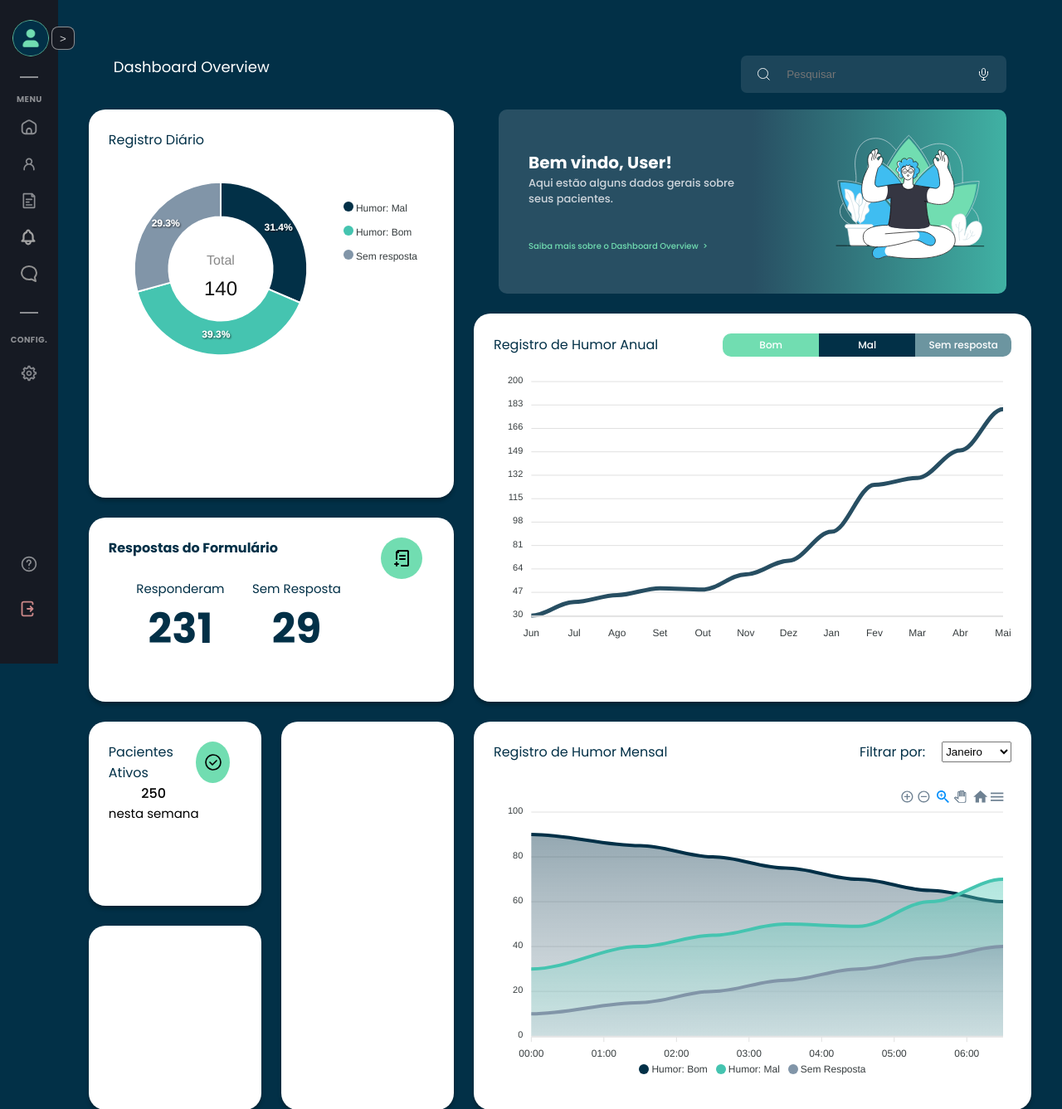
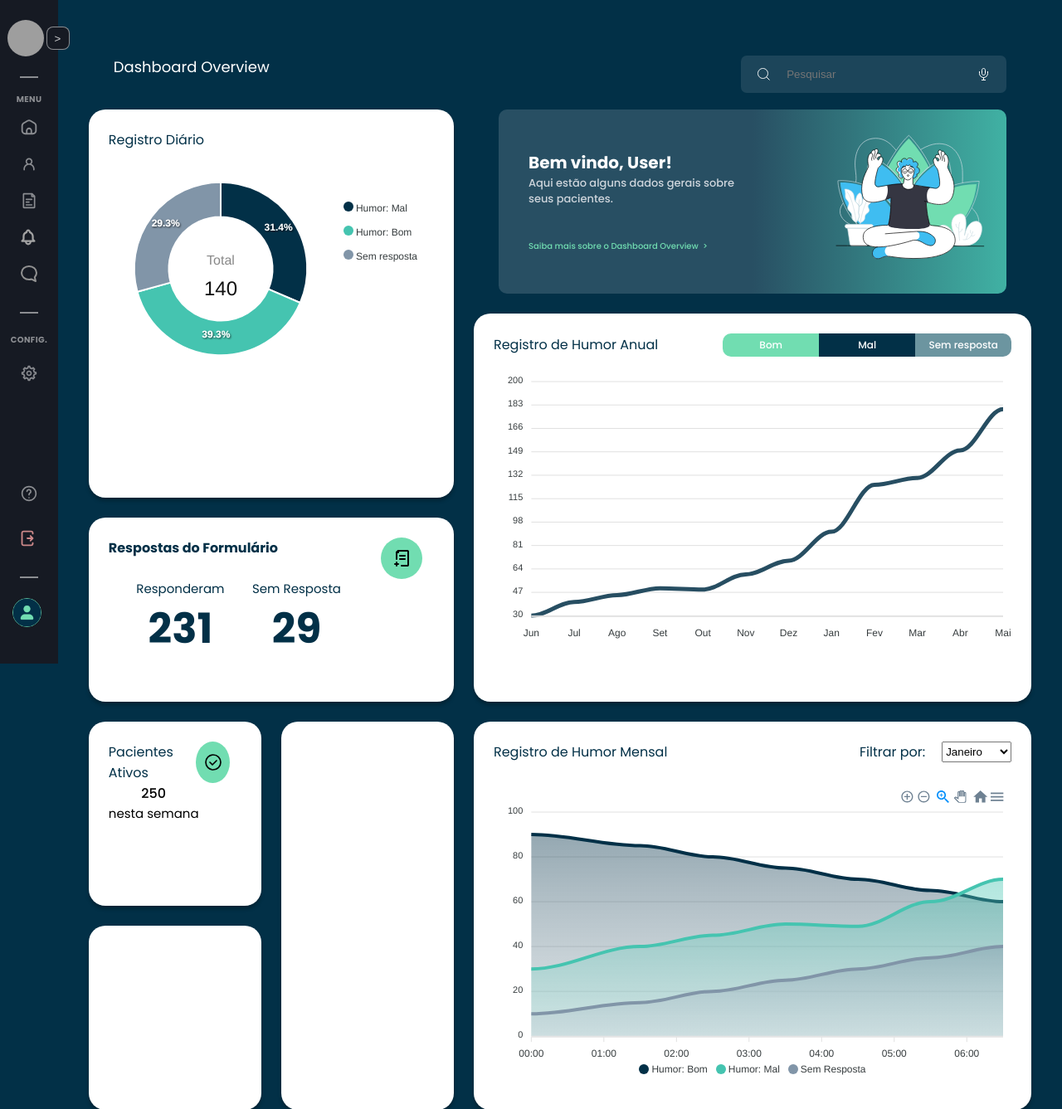
Before and after one commit to aasjunior/tera_dashboard, a Flask app: page /dashboard in a window 1280 px wide. Shown: the top 1337 px of the page at 83% size. Run offline with Flask 3, Linux system fonts and the light colour scheme; some libraries are stand-ins or nearby versions; grey boxes are pictures that could not be loaded.

Commit message:
updating

```diff
--- a/views/components/sidebar.html
+++ b/views/components/sidebar.html
@@ -1,10 +1,6 @@
 <aside id="sidebar-expanded" class="sidebar d-flex col d-none">
     <div class="sidebar-header d-flex row vertical-center">
-        <img class="user_image" src="{{ url_for('static', filename='imgs/' + image) }}" alt="Foto do usuário">
-        <div class="d-flex col horizontal-start">
-            <h2 class="sidebar-title">MONITOR</h2>
-            <h3 class="user_name">{{ name }}</h3>
-        </div>
+        <img class="logo_image" src="{{ url_for('static', filename='imgs/icons/logo-tera-sem-slogan.svg') }}" alt="Foto do usuário">
     </div>
     <hr class="sidebar-line">
     <div class="sidebar-content d-flex col">
@@ -50,30 +46,41 @@
             </a>
         </div>
     </div>
+    <hr class="sidebar-line">
+    <div class="sidebar-header d-flex row vertical-center">
+        <img class="user_image" src="{{ url_for('static', filename='imgs/' + image) }}" alt="Foto do usuário">
+        <div class="d-flex col horizontal-start">
+            <h2 class="sidebar-title">MONITOR</h2>
+            <h3 class="user_name">{{ name }}</h3>
+        </div>
+    </div>
+    <br>
     <button class="sidebar-collapse">&lt;</button>
 </aside>
 
+<!-- COLLAPSED -->
+
 <aside id="sidebar-collapsed" class="sidebar d-flex col">
-    <div class="sidebar-header d-flex row vertical-center">
-        <img class="user_image" src="{{ url_for('static', filename='imgs/' + image) }}" alt="Foto do usuário">
+    <div class="sidebar-header d-flex row vertical-center horizontal-center ml-10">
+        <img class="logo_image" src="{{ url_for('static', filename='imgs/icons/logo-tera-sem-slogan.svg') }}" alt="Foto do usuário">
         <button class="sidebar-expand">&gt;</button>
     </div>
     <hr class="sidebar-line">
-    <div class="sidebar-content d-flex col">
+    <div class="sidebar-content d-flex col horizontal-center vertical-center">
         <h2 class="sidebar-title">MENU</h2>
-        <a href="/dashboard" class="sidebar-link d-flex">
+        <a href="/dashboard" class="sidebar-link d-flex center">
             <span class="icon homeIcon"></span>
         </a>
-        <a href="/pacientes" class="sidebar-link d-flex">
+        <a href="/pacientes" class="sidebar-link d-flex center">
             <span class="icon patientIcon"></span>
         </a>
-        <a href="/paciente-dados" class="sidebar-link d-flex">
+        <a href="/paciente-dados" class="sidebar-link d-flex center">
             <span class="icon newPatientIcon"></span>
         </a>
-        <a href="#" class="sidebar-link d-flex">
+        <a href="#" class="sidebar-link d-flex center">
             <span class="icon notificationIcon"></span>
         </a>
-        <a href="#" class="sidebar-link d-flex">
+        <a href="#" class="sidebar-link d-flex center">
             <span class="icon chatIcon"></span>
         </a>
     </div>
@@ -81,17 +88,21 @@
     <div class="sidebar-foot d-flex col space-between">
         <div class="sidebar-config d-flex col">
             <h2 class="sidebar-title">CONFIG.</h2>
-            <a href="#" class="sidebar-link d-flex">
+            <a href="#" class="sidebar-link d-flex center">
                 <span class="icon configIcon"></span>
             </a>
         </div>
         <div class="sidebar-bottom d-flex col">
-            <a href="#" class="sidebar-link d-flex">
+            <a href="#" class="sidebar-link d-flex center">
                 <span class="icon helpIcon"></span>
             </a>
-            <a href="#" class="sidebar-link d-flex">
+            <a href="#" class="sidebar-link d-flex center">
                 <span class="icon logoutIcon"></span>
             </a>
         </div>
     </div>
+    <hr class="sidebar-line">
+    <div class="sidebar-header d-flex row vertical-center">
+        <img class="user_image" src="{{ url_for('static', filename='imgs/' + image) }}" alt="Foto do usuário">
+    </div>
 </aside>
--- a/views/static/css/custom.css
+++ b/views/static/css/custom.css
@@ -63,9 +63,18 @@
 }
 
 .user_image{
+    width: 35px;
+    height: 35px;
+    margin-right: 12px;
+    border-radius: 50%;
+
+    margin-bottom: 20px;
+}
+
+.logo_image{
     width: 44px;
     height: 44px;
-    margin-right: 12px;
+    margin-inline: 12px;
     border-radius: 50%;
 }
 
@@ -91,7 +100,7 @@
 }
 
 #sidebar-collapsed .icon{
-    margin: auto;
+    margin: 5px;
 }
 
 #sidebar-collapsed .user_image{
@@ -115,7 +124,6 @@
 .sidebar-foot{
     flex-grow: 1;
     flex-shrink: 0;
-    margin-bottom: 20px;
 }
 
 .sidebar-link:has(#logoutIcon){
@@ -244,3 +252,7 @@
 .welcome-card_link:hover{
     color: var(--color-green);
 }
+
+.hr-none{
+    margin: 0px;
+}
--- a/views/static/css/global.css
+++ b/views/static/css/global.css
@@ -294,6 +294,10 @@ a{
     margin-right: 30px;
 }
 
+.ml-5{
+    margin-left: 5px;
+}
+
 .ml-10{
     margin-left: 10px;
 }
```
Also changed, not shown: views/static/imgs/icons/logo-tera-sem-slogan.svg (added).
